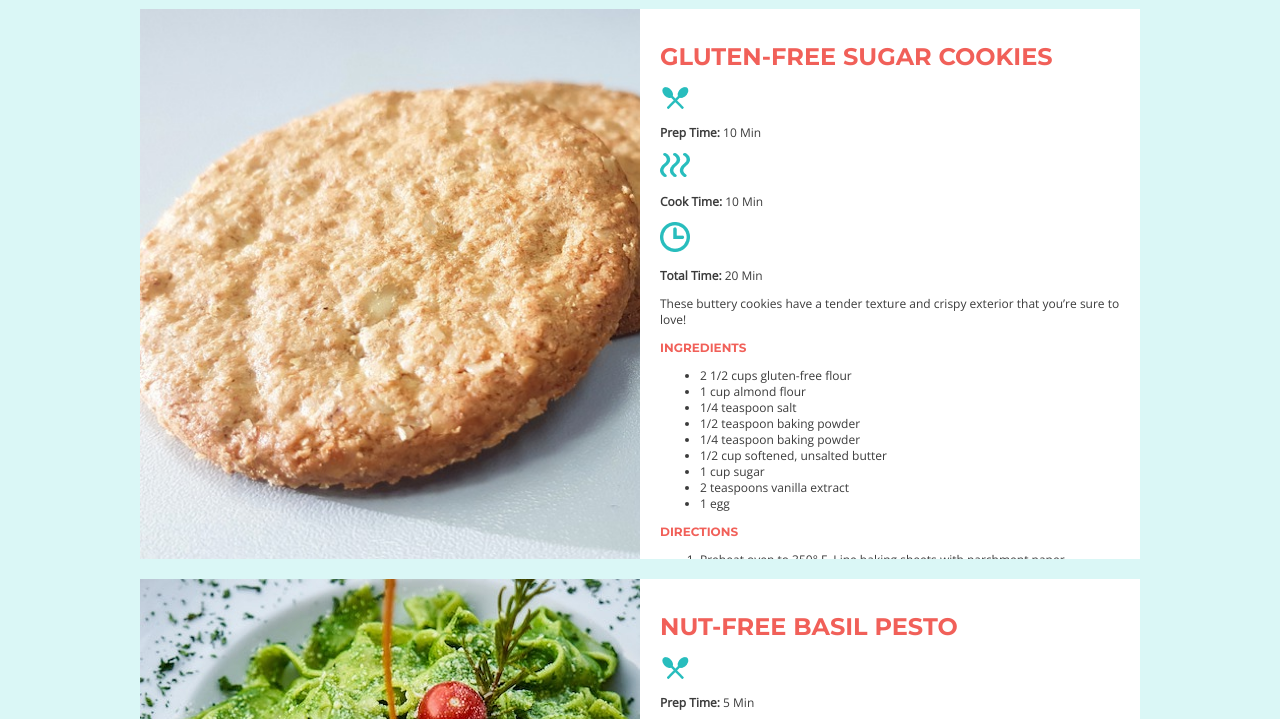
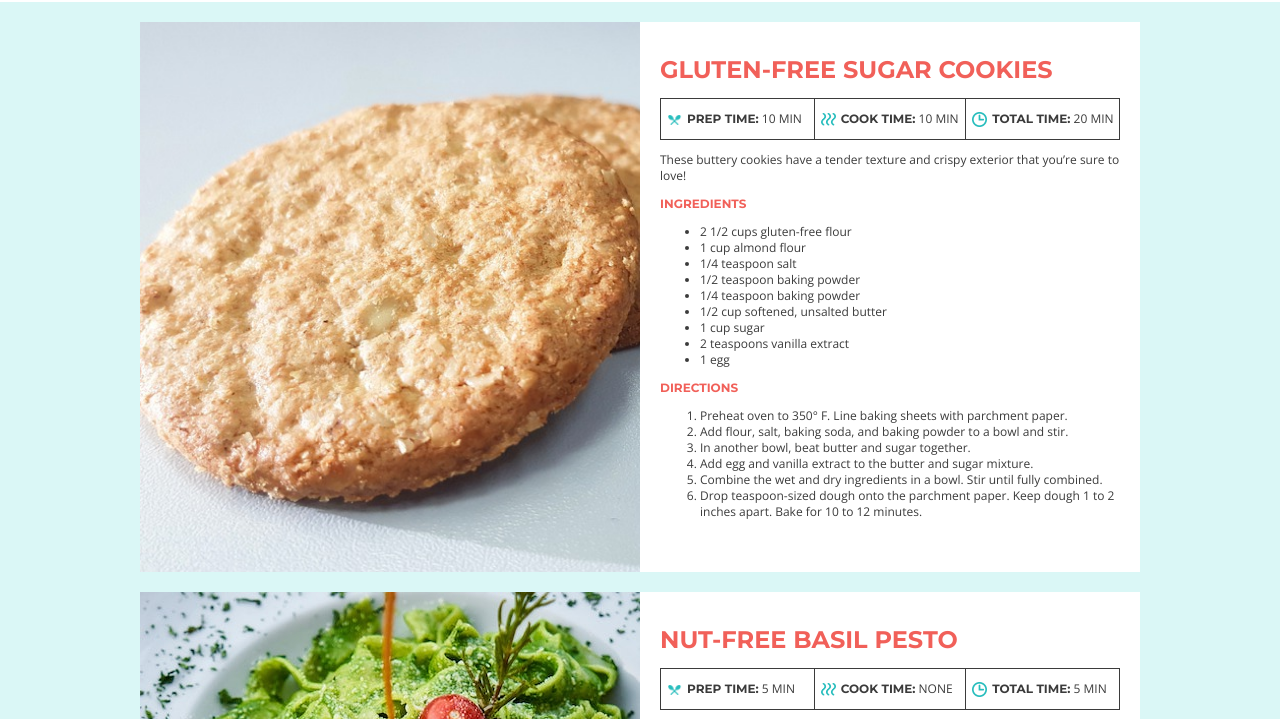
Before and after one commit to CarolynBuck-Gengler/101-recipe-cards, a plain HTML site: page index.html in a window 1280 px wide. Shown: the part 94-813 px from the top of the page. Drawn offline with nearby package versions, Linux system fonts and the light colour scheme.

Commit message:
Style the times section

```diff
--- a/css/style.css
+++ b/css/style.css
@@ -14,7 +14,7 @@ header {
 
 h1 {
     color: #F16059;
-    display: inline;
+    display: inline-block;
     text-transform: uppercase;
     font-family: 'Montserrat',sans-serif;
     font-size: 48px;
@@ -74,3 +74,32 @@ h3 {
 #salad .image {
     background-image: url(../img/watermelon-salad.jpg);
 }
+.time {
+    margin-bottom: 5px;
+    border: 1px solid #3B3B3B;
+    overflow: auto;
+}
+.prep, .cook, .total {
+    text-transform: uppercase;
+    float: left;
+    padding-left: 6px;
+    width: 33.3333%;
+    box-sizing: border-box;
+    margin: 0;
+}
+.time .cook {
+    border-left: 1px solid #3B3B3B;
+    border-right: 1px solid #3B3B3B;
+}
+.time img {
+    width: 15px;
+    height: auto;
+    margin-right: 5px;
+    vertical-align: middle;
+}
+.time-details {
+    display: inline-block;
+}
+.time strong {
+    font-family: 'Montserrat',sans-serif;
+}
```
